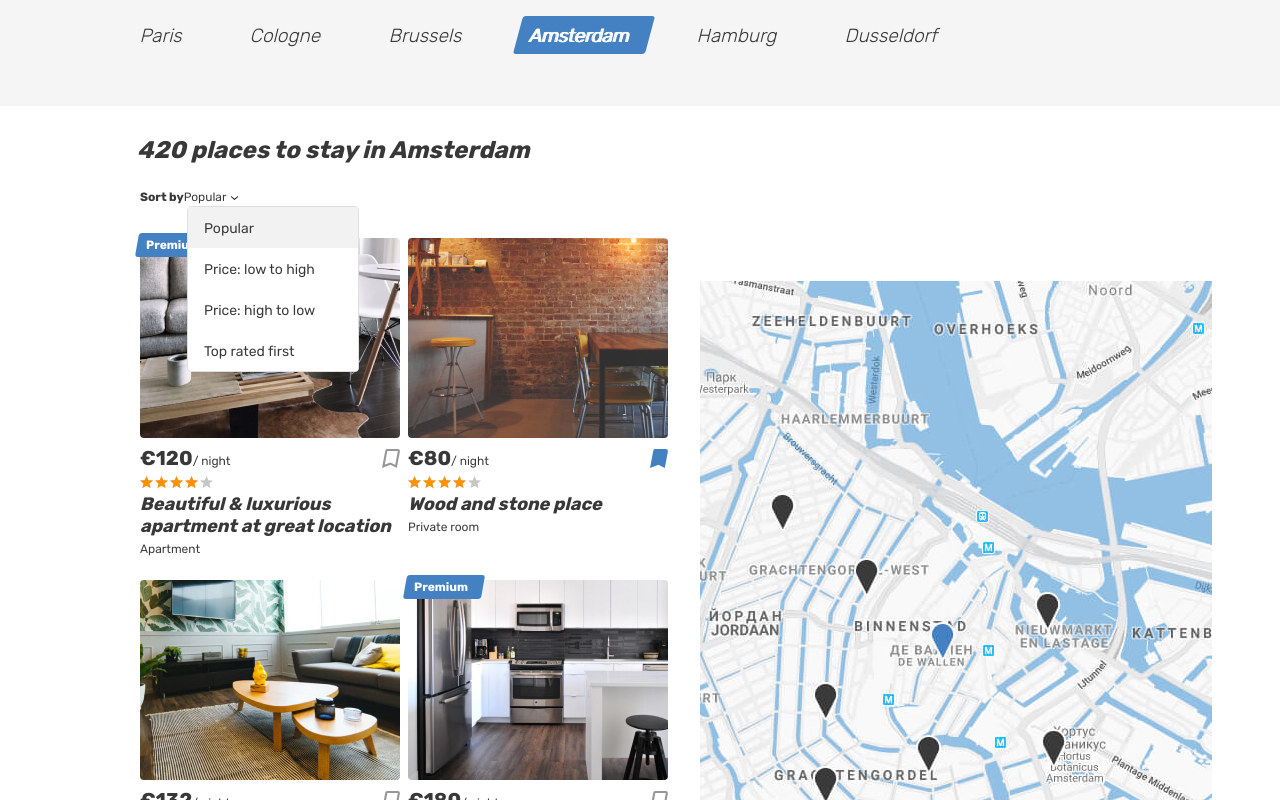
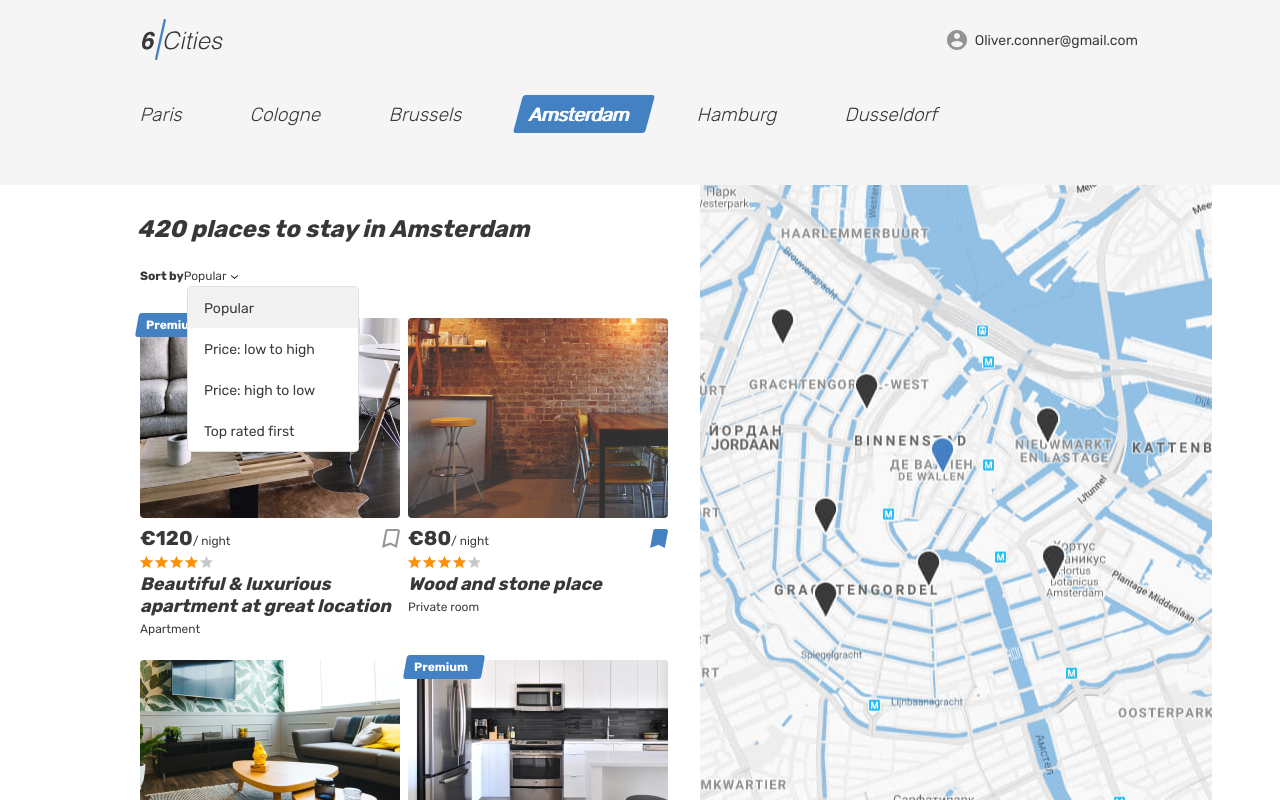
Before and after one commit to Otkrovennost/986345-six-cities-4, a React app: page / in a window 1280 px wide. Shown: the top 800 px of the page. Built offline with nearby package versions, Linux system fonts and the light colour scheme.

Commit message:
правки по д.з

```diff
--- a/src/components/main/main.jsx
+++ b/src/components/main/main.jsx
@@ -5,6 +5,29 @@ const Main = (props) => {
   const {quantity} = props;
 
   return (
+    <div className="page page--gray page--main">
+      <header className="header">
+        <div className="container">
+          <div className="header__wrapper">
+            <div className="header__left">
+              <a className="header__logo-link header__logo-link--active">
+                <img className="header__logo" src="img/logo.svg" alt="6 cities logo" width="81" height="41"/>
+              </a>
+            </div>
+            <nav className="header__nav">
+              <ul className="header__nav-list">
+                <li className="header__nav-item user">
+                  <a className="header__nav-link header__nav-link--profile" href="#">
+                    <div className="header__avatar-wrapper user__avatar-wrapper">
+                    </div>
+                    <span className="header__user-name user__name">Oliver.conner@gmail.com</span>
+                  </a>
+                </li>
+              </ul>
+            </nav>
+          </div>
+        </div>
+      </header>
       <main className="page__main page__main--index">
         <h1 className="visually-hidden">Cities</h1>
         <div className="tabs">
@@ -237,6 +260,7 @@ const Main = (props) => {
           </div>
         </div>
       </main>
+    </div>
   );
 };
 
```
Lines whose indentation alone changed are shown as unchanged.
